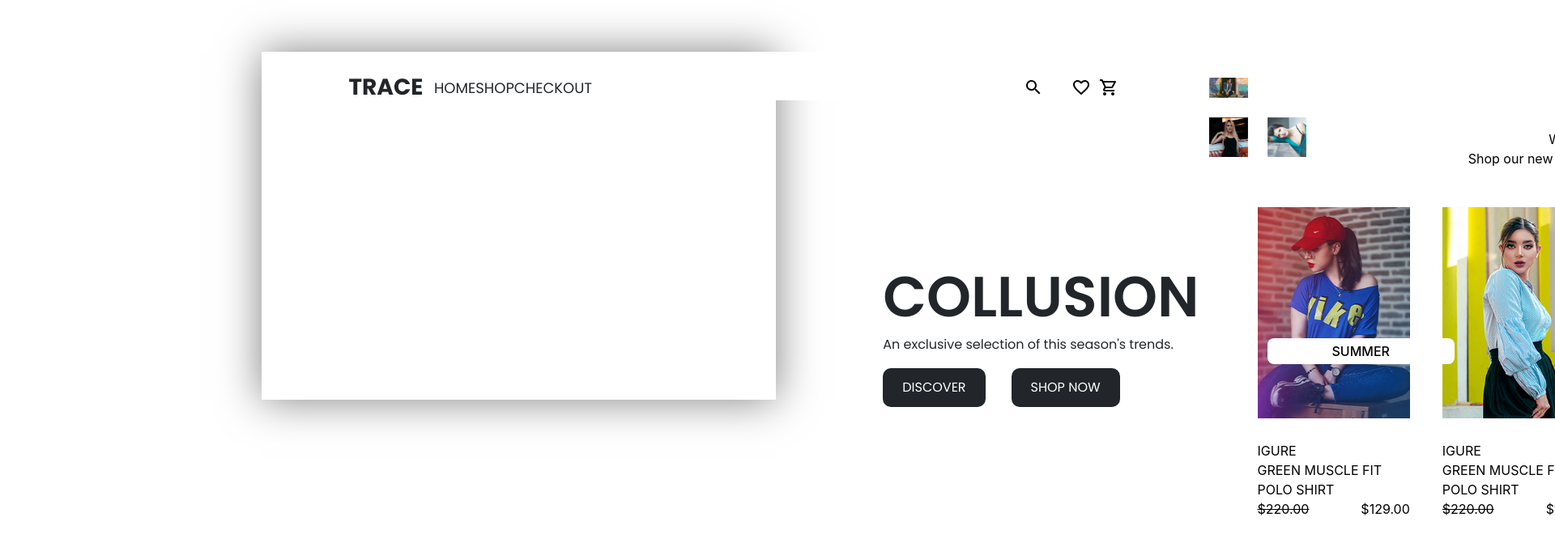
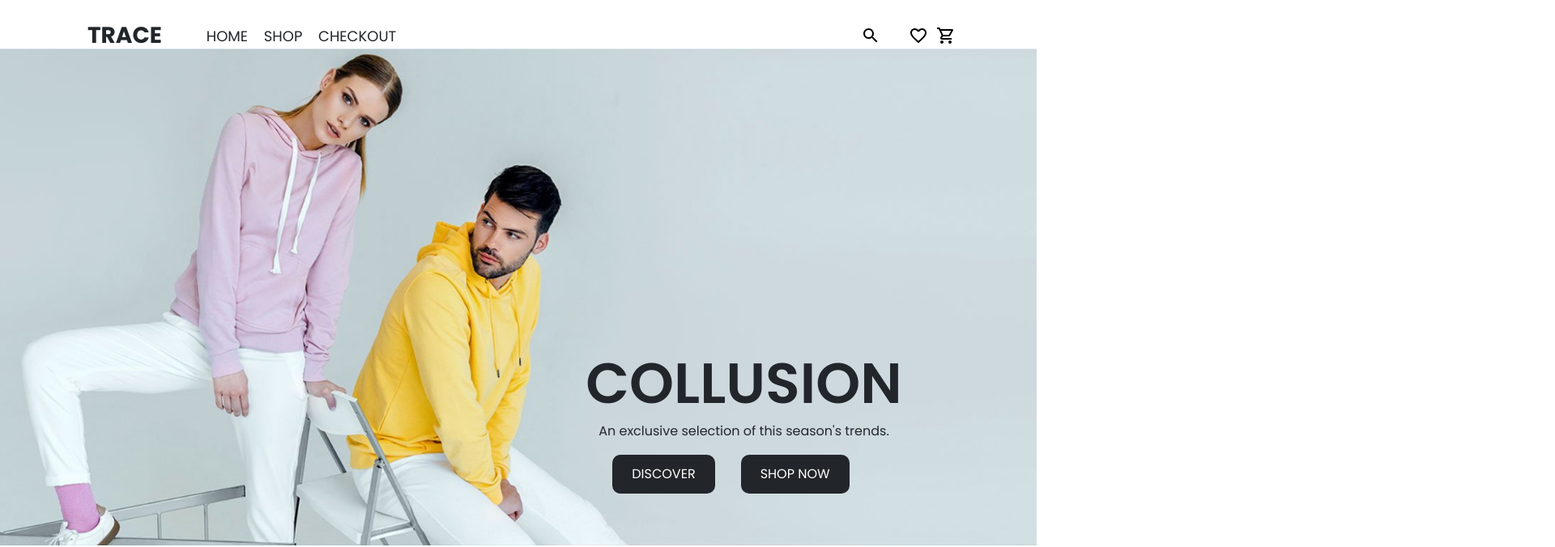
Before and after one commit to chukwunnonso/fashion-ecom, a React (Create React App) app: page / in a window 1280 px wide. Shown: the top 676 px of the page at 81% size, 1920 px wide, since content can reach past the window. Built offline with nearby package versions, Linux system fonts and the light colour scheme.

Commit message:
Working on responsiveness

```diff
--- a/src/components/Footer.jsx
+++ b/src/components/Footer.jsx
@@ -13,7 +13,6 @@ const Container = styled.div`
     Background-color: #F2F8FC;
     margin-bottom:0;
     padding-top: 4em;
-
 `
 const Left = styled.div`
     flex:1;
--- a/src/components/LandingPage/BottomHero.jsx
+++ b/src/components/LandingPage/BottomHero.jsx
@@ -3,12 +3,13 @@ import image from "../../assets/hero-bottom.png"
 
 const BottomHero = () => {
     return(
-        <div className="relative mt-20 w-full xl:w-1440">
+        // Not yet responsive
+        <div className="lg:relative mt-20 w-full">
             <img className="image" src={image} alt="big-image" />
-            <div className="absolute top-30 lg:left-40 lg:right-20 bottom-20">
+            <div className="lg:absolute  top-30 lg:left-40 lg:right-20 bottom-20">
                 <p className="text-black text-sm font-normal leading-6">OWN THE DAY</p>
                 <p className="text-black text-2xl lg:text-6xl font-bold">TACHEN 19</p>
-                <button className="button bg-black :text-sm">SHOP COLLECTION</button>
+                <button className="text-center button bg-black :text-sm">SHOP COLLECTION</button>
             </div>
         </div>
     )
--- a/src/components/LandingPage/HeaderHero.css
+++ b/src/components/LandingPage/HeaderHero.css
@@ -1,19 +1,18 @@
 @import url('https://fonts.googleapis.com/css2?family=Poppins:wght@400;600;700&display=swap');
 
-.hero-container{
+/* .hero-container{
     background-size: 'cover';
     position: relative;
     width: 100%;
     height: 100%;
     margin-bottom: 7em;
-}
+} */
 
-.image{
+/* .image{
     width: 100%;
-}
+} */
 
 .text-container{
-    position: absolute;
     top:60%;
     right: 13%;
     font-family: 'Poppins', sans-serif;
--- a/src/components/LandingPage/HeaderHero.jsx
+++ b/src/components/LandingPage/HeaderHero.jsx
@@ -4,12 +4,12 @@ import image from '../../assets/Hero-top.png'
 
 const HeaderHero = () => {
     return(
-        <div className="hero-container">
-            <img className="image" src={image} alt="big-image" />
-            <div className="text-container">
+        <div className="hero-container lg:relative w-full mb-7">
+            <img className="image w-full" src={image} alt="big-image" />
+            <div className="text-container lg:absolute text-center">
                 <p className="header">COLLUSION</p>
                 <p className="paragraph">An exclusive selection of this season's trends.</p>
-                <div className="flex flex-row">
+                <div className="flex flex-row justify-center">
                     <button className="button hover:text-sm">DISCOVER</button>
                     <button className="button hover:text-sm">SHOP NOW</button>
                 </div>
--- a/src/components/LandingPage/ImageSection.jsx
+++ b/src/components/LandingPage/ImageSection.jsx
@@ -6,8 +6,8 @@ import male2 from "../../assets/male2.png"
 
 const ImageSection = () => {
     return(
-        <div className="flex flex-row justify-center mt-5">
-            <div>
+        <div className="flex lg:flex-row flex-col justify-center mt-5">
+            <div className="">{/*Class w-full, make central */}
                 <img className="m-3" src={male1} />
                 <div className="flex flex-row">
                     <img className="m-3" src={female1} />
--- a/src/pages/Home.jsx
+++ b/src/pages/Home.jsx
@@ -11,7 +11,7 @@ import ProductList from './ProductList'
 
 const Home = () => {
   return (
-    <div className='container xl:w-1440'>
+    <div className='xl:w-1440'>
         <Navbar/>
         <HeaderHero/>
         <ImageSection/>
--- a/tailwind.config.js
+++ b/tailwind.config.js
@@ -5,9 +5,11 @@ module.exports = {
     './src/components/LandingPage/HeaderHero.jsx',
     './src/components/LandingPage/ImageSection.jsx',
     './src/components/LandingPage/WomenFashion.jsx',
+    './src/components/LandingPage/MenFashion.jsx',
     './src/components/LandingPage/BottomHero.jsx',
     './src/components/LandingPage/',
     './src/pages/ProductList.jsx',
+    './src/pages/Home.jsx',
     './src/pages/CartCheckout.jsx',
   ],
   theme: {
```
